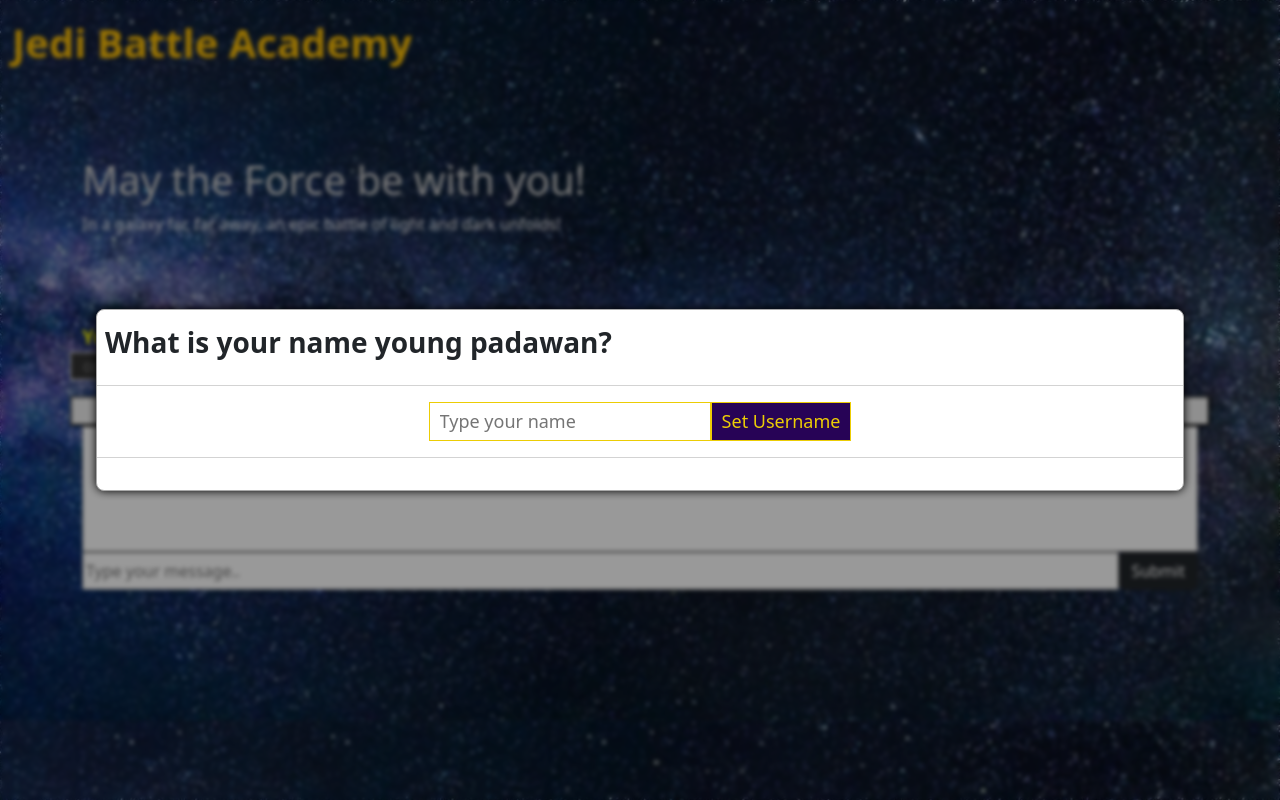
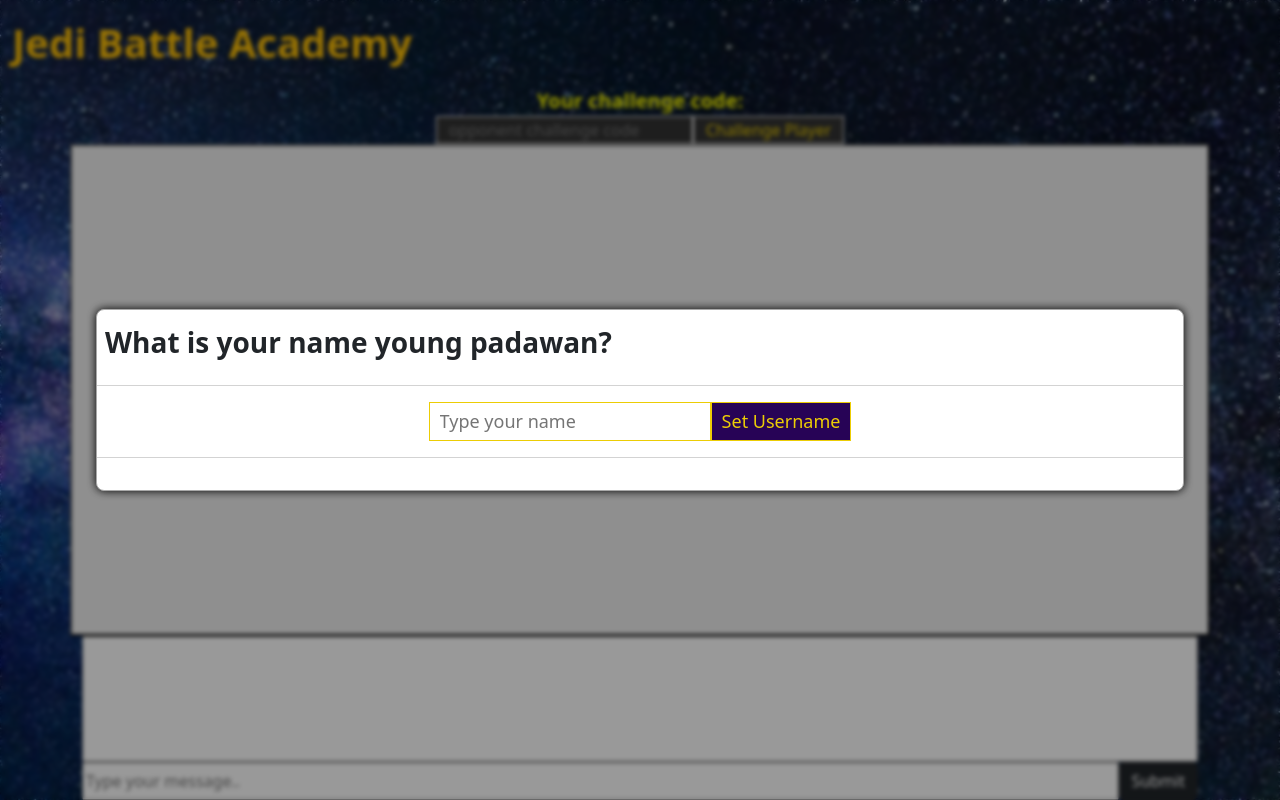
Before and after one commit to seanyoung247/SW-CI-hackathon, a Flask app: page / in a window 1280 px wide. Run offline with Flask 3, Linux system fonts and the light colour scheme; some libraries are stand-ins or nearby versions.

Commit message:
refactor: Code clean up and styling tweaks

```diff
--- a/static/css/style.css
+++ b/static/css/style.css
@@ -10,6 +10,10 @@ modal-dialog::part(modal-pane) {
   height: auto;
 }
 
+html {
+  height: 100%;
+}
+
 body {
   background-image: url("../img/background\ theme.jpeg");
   background-size: cover;
@@ -17,7 +21,7 @@ body {
 }
 
 .navbar-brand {
-  font-size: 40px !important;
+  font-size: 40px;
   font-weight: 700;
 }
 
@@ -27,9 +31,9 @@ body {
 }
 
 .nav-link {
-  color: #eccd05 !important;
-  font-weight: 700 !important;
-  font-size: 20px !important;
+  color: #eccd05;
+  font-weight: 700;
+  font-size: 20px;
 }
 
 .card-body {
@@ -39,8 +43,8 @@ body {
 }
 
 .card-body button {
-  align-items: center !important;
-  text-align: center !important;
+  align-items: center;
+  text-align: center;
 }
 
 .user {
@@ -97,11 +101,13 @@ body {
   border: 1px solid #ffff;
 }
 
-.challengeCode{
+.challengeCode {
+  text-align: center;
   font-size: 20px;
   font-weight: 600;
-  color: yellow !important;
+  color: yellow;
 }
+
 
 #chat {
   display: flex;
--- a/templates/index.html
+++ b/templates/index.html
@@ -22,34 +22,13 @@
 
 </head>
 
-<body>
+<body class="d-flex flex-column">
     <!--navbar-->
     <nav class="navbar navbar-expand-lg navbar-dark">
         <div class="container-fluid">
             <a class="navbar-brand text-warning" href="#">Jedi Battle Academy</a>
-            <button class="navbar-toggler" type="button" data-bs-toggle="collapse" data-bs-target="#navbarResponsive"
-                aria-controls="navbarResponsive" aria-expanded="false" aria-label="Toggle navigation">
-                <span class="navbar-toggler-icon"></span>
-            </button>
-            <!--
-            <div class="collapse navbar-collapse" id="navbarResponsive">
-                <ul class="navbar-nav ms-auto">
-                    <li class="nav-item mx-0 mx-lg-1"><a class="nav-link py-3 px-0 px-lg-3 rounded"
-                            href="#about">About</a></li>
-                    <li class="nav-item mx-0 mx-lg-1"><a class="nav-link py-3 px-0 px-lg-3 rounded"
-                            href="#characters">Characters</a></li>
-                    <li class="nav-item mx-0 mx-lg-1"><a class="nav-link py-3 px-0 px-lg-3 rounded"
-                            href="#weapons">Weapons</a></li>
-                </ul>
-            </div>
-            -->
         </div>
     </nav>
-
-    <div class="container">
-        <h1>May the Force be with you!</h1>
-        <p class="text-light">In a galaxy far, far away, an epic battle of light and dark unfolds!</p>
-    </div>
 
     <!-- Username modal -->
     <modal-dialog id="username-modal" static show>
@@ -63,25 +42,39 @@
     <!-- charactor modal-->
     <modal-dialog id="character-modal" static>
         <h3 slot="modal-header" id="start-character">Please pick your Character</h3>
-        <div slot="modal-content" class="character-input">
+        <div slot="modal-content" class="character-input d-flex justify-content-center">
             <input type="text" id="characterName" placeholder="Choose your character">
             <button id="set-character">Setect Character</button>
         </div>
     </modal-dialog>
 
-    <div class="container">
-        <div class="row">
-            <p>
-            <div class="challengeCode">Your challenge code: <span id="player-challenge-code"></span>
+
+    <!-- <div class="container mt-0">
+        <h1>May the Force be with you!</h1>
+        <p class="text-light">In a galaxy far, far away, an epic battle of light and dark unfolds!</p>
+    </div> -->
+
+    <div class="container mt-0 d-flex flex-column flex-fill">
+        <div class="row justify-content-center">
+            <div class="challengeCode">
+                Your challenge code:
+                <span id="player-challenge-code"></span>
             </div>
             <input type="text" id="challenge-code" placeholder="opponent challenge code">
             <button id="challenge-btn">Challenge Player</button>
-            </p>
-            <button id="test">test</button>
-        </div>
         </div>
 
-    <div class="container my-auto">
+        <div class="row flex-fill">
+
+
+
+            <button id="test">test</button>
+
+
+
+        </div>
+
+        <div class="row justify-content-center">
             <form action="#" id="chat">
                 <textarea id="chat-box" rows="5" readonly></textarea>
                 <div class="chat-input">
@@ -92,7 +85,6 @@
                 </div>
             </form>
         </div>
-
     </div>
 
 </body>
```
Lines whose indentation alone changed are shown as unchanged.
